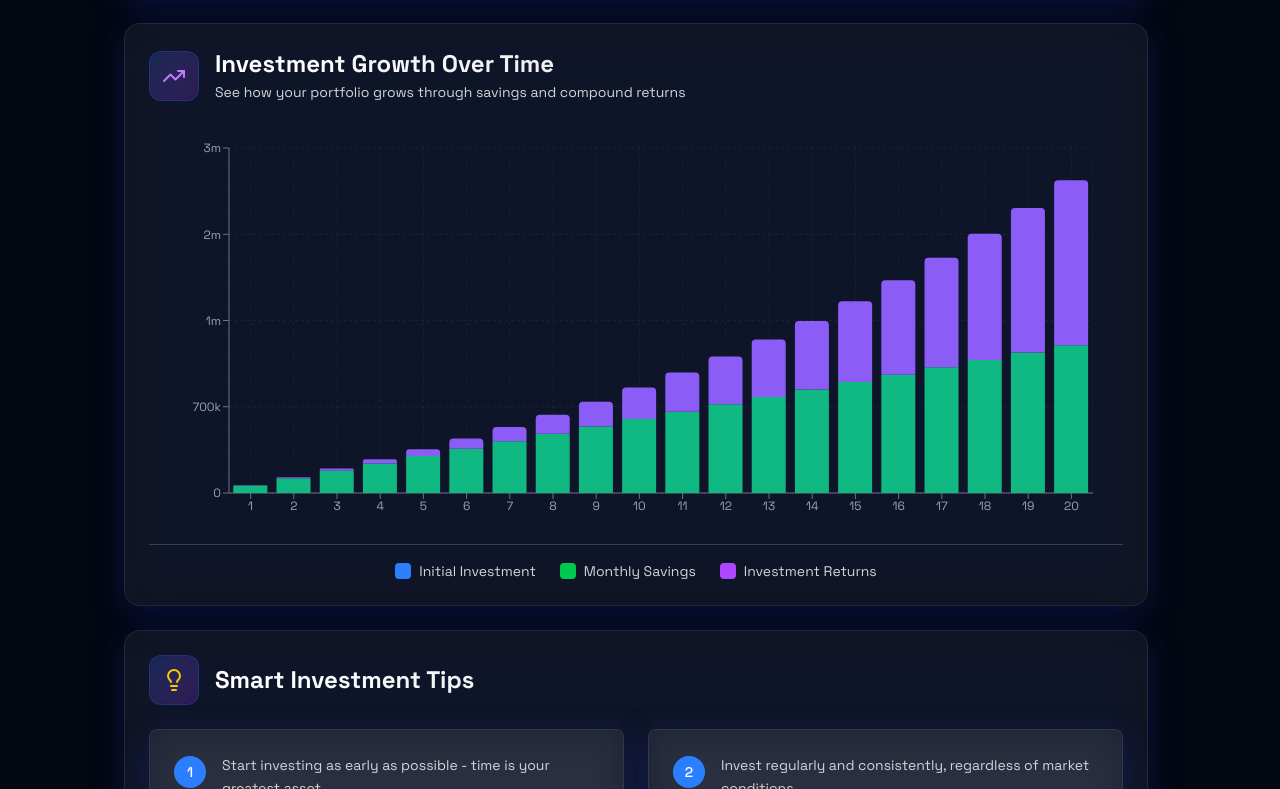
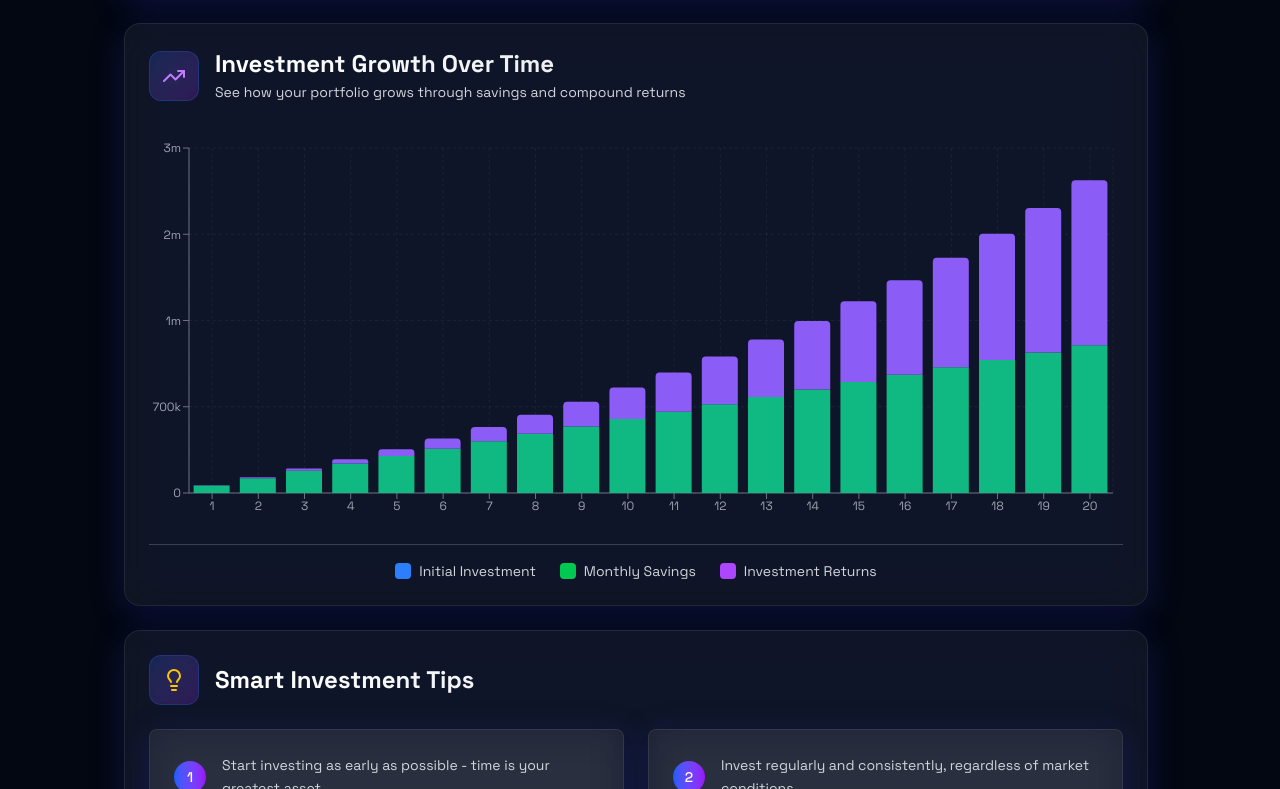
Before and after one commit to ozgurbaserdem/household-financials, a Next.js app: page /en/ranta-pa-ranta in a window 1280 px wide. Shown: the part 1571-2360 px from the top of the page. Built offline with nearby package versions, Linux system fonts and the light colour scheme.

Commit message:
Minor changes on compuntinterest page

```diff
--- a/src/app/[locale]/ranta-pa-ranta/page.tsx
+++ b/src/app/[locale]/ranta-pa-ranta/page.tsx
@@ -304,9 +304,9 @@ async function CompoundInterestContent(locale: string) {
                 {[1, 2, 3, 4, 5, 6].map((num) => (
                   <div
                     key={num}
-                    className="flex items-start gap-4 p-6 glass rounded-lg"
+                    className="flex items-center gap-4 p-6 glass rounded-lg"
                   >
-                    <div className="w-8 h-8 rounded-full bg-blue-500 flex items-center justify-center text-white text-sm font-medium flex-shrink-0 mt-0.5">
+                    <div className="w-8 h-8 rounded-full bg-gradient-to-r from-blue-600 to-purple-600 flex items-center justify-center text-white text-sm font-medium flex-shrink-0">
                       {num}
                     </div>
                     <Text className="text-gray-300 text-sm leading-relaxed">
--- a/src/features/charts/CompoundInterestChart.tsx
+++ b/src/features/charts/CompoundInterestChart.tsx
@@ -136,8 +136,8 @@ export function CompoundInterestChart({
               data={data}
               margin={{
                 top: 20,
-                right: 30,
-                left: 20,
+                right: 10,
+                left: -20,
                 bottom: 5,
               }}
             >
```
